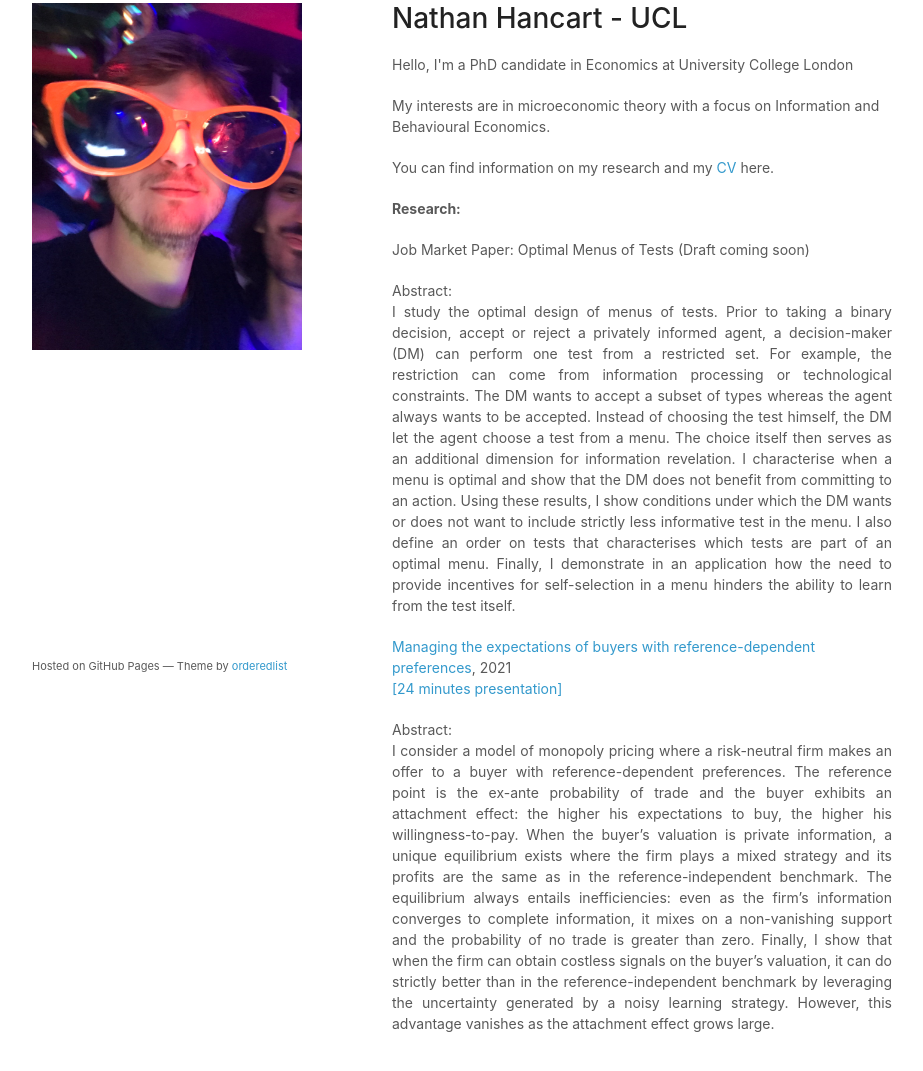
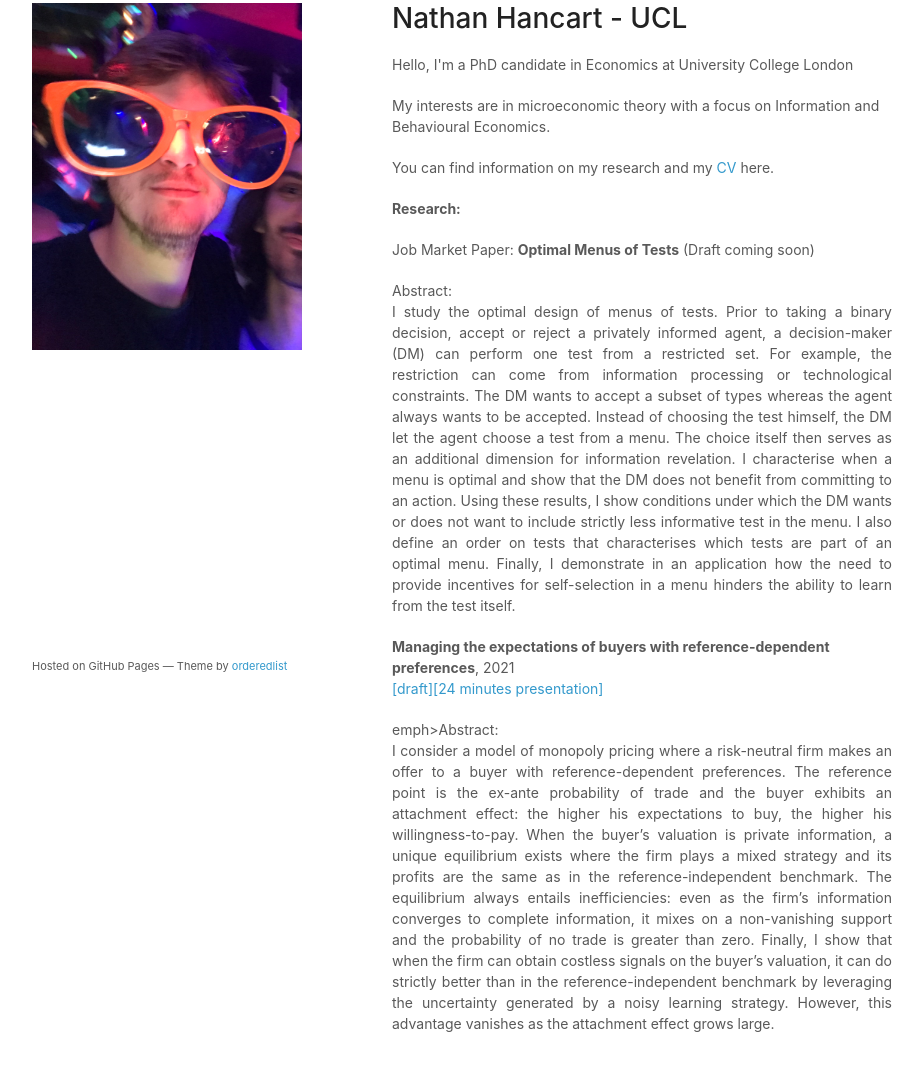
Before and after one commit to nahancart/nahancart.github.io, a plain HTML site: page index.html in a window 1280 px wide. Shown: the part 55-1126 px from the top of the page, without its empty margins (178-1101 px from the left). Drawn offline with Linux system fonts and the light colour scheme.

Commit message:
Update index.html

```diff
--- a/index.html
+++ b/index.html
@@ -28,16 +28,16 @@
 
         <p><b>Research:</b></p>
 
-        <p>Job Market Paper: Optimal Menus of Tests (Draft coming soon)</p>
-	<p align="justify">Abstract:<br>
+	      <p>Job Market Paper: <b>Optimal Menus of Tests</b> (Draft coming soon)</p>
+	      <p align="justify"><emph>Abstract:</emph><br>
 	I study the optimal design of menus of tests. Prior to taking a binary decision, accept or reject a privately informed agent, a decision-maker (DM) can perform one test from a restricted set. For example, the restriction can come from information processing or technological constraints. The DM wants to accept a subset of types whereas the agent always wants to be accepted. Instead of choosing the test himself, the DM let the agent choose a test from a menu. The choice itself then serves as an additional dimension for information revelation. I characterise when a menu is optimal and show that the DM does not benefit from committing to an action. Using these results, I show conditions under which the DM wants or does not want to include strictly less informative test in the menu. I also define an order on tests that characterises which tests are part of an optimal menu. Finally, I demonstrate in an application how the need to provide incentives for self-selection in a menu hinders the ability to learn from the test itself.</br></p>
 
-	<p><a href="documents/monopoly_expectations.pdf" target="_blank">Managing the expectations of buyers with reference-dependent preferences</a>, 2021<br>
-<a href=https://vimeo.com/579414080 target="_blank">[24 minutes presentation]</a>
+	  <p><b>Managing the expectations of buyers with reference-dependent preferences</b>, 2021<br>
+	<a href="documents/monopoly_expectations.pdf" target="_blank">[draft]</a><a href=https://vimeo.com/579414080 target="_blank">[24 minutes presentation]</a>
 </br>
 </p>
 
-<p align="justify">Abstract:<br>I consider a model of monopoly pricing where a risk-neutral firm makes an offer to a buyer with reference-dependent preferences. The reference point is the ex-ante probability of trade and the buyer exhibits an attachment effect: the higher his expectations to buy, the higher his willingness-to-pay. When the buyer’s valuation is private information, a unique equilibrium exists where the firm plays a mixed strategy and its profits are the same as in the reference-independent benchmark. The equilibrium always entails inefficiencies: even as the firm’s information converges to complete information, it mixes on a non-vanishing support and the probability of no trade is greater than zero. Finally, I show that when the firm can obtain costless signals on the buyer’s valuation, it can do strictly better than in the reference-independent benchmark by leveraging the uncertainty generated by a noisy learning strategy. However, this advantage vanishes as the attachment effect grows large.</br></p>
+<p align="justify">emph>Abstract:</emph><br>I consider a model of monopoly pricing where a risk-neutral firm makes an offer to a buyer with reference-dependent preferences. The reference point is the ex-ante probability of trade and the buyer exhibits an attachment effect: the higher his expectations to buy, the higher his willingness-to-pay. When the buyer’s valuation is private information, a unique equilibrium exists where the firm plays a mixed strategy and its profits are the same as in the reference-independent benchmark. The equilibrium always entails inefficiencies: even as the firm’s information converges to complete information, it mixes on a non-vanishing support and the probability of no trade is greater than zero. Finally, I show that when the firm can obtain costless signals on the buyer’s valuation, it can do strictly better than in the reference-independent benchmark by leveraging the uncertainty generated by a noisy learning strategy. However, this advantage vanishes as the attachment effect grows large.</br></p>
 
       </section>
       <footer>
```
